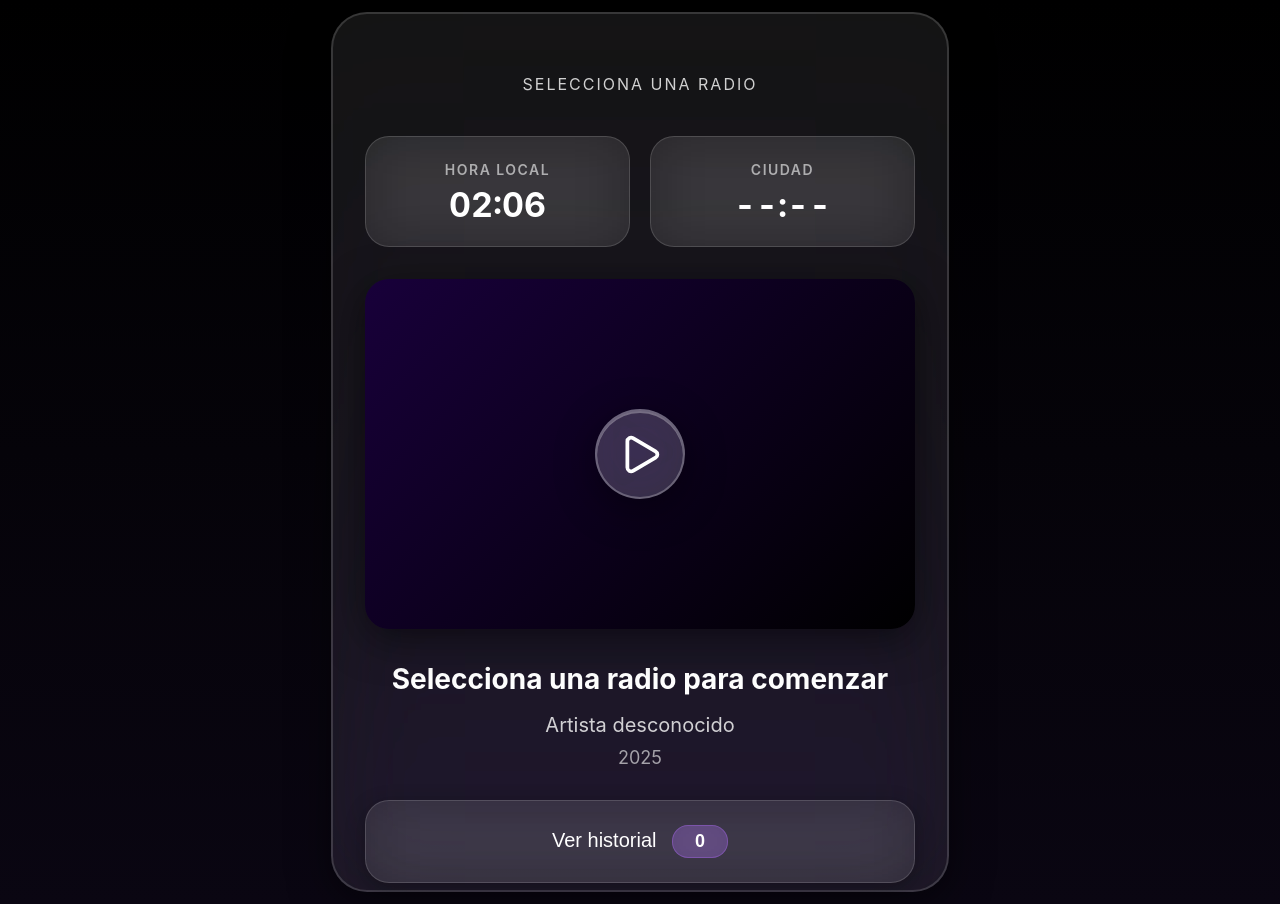
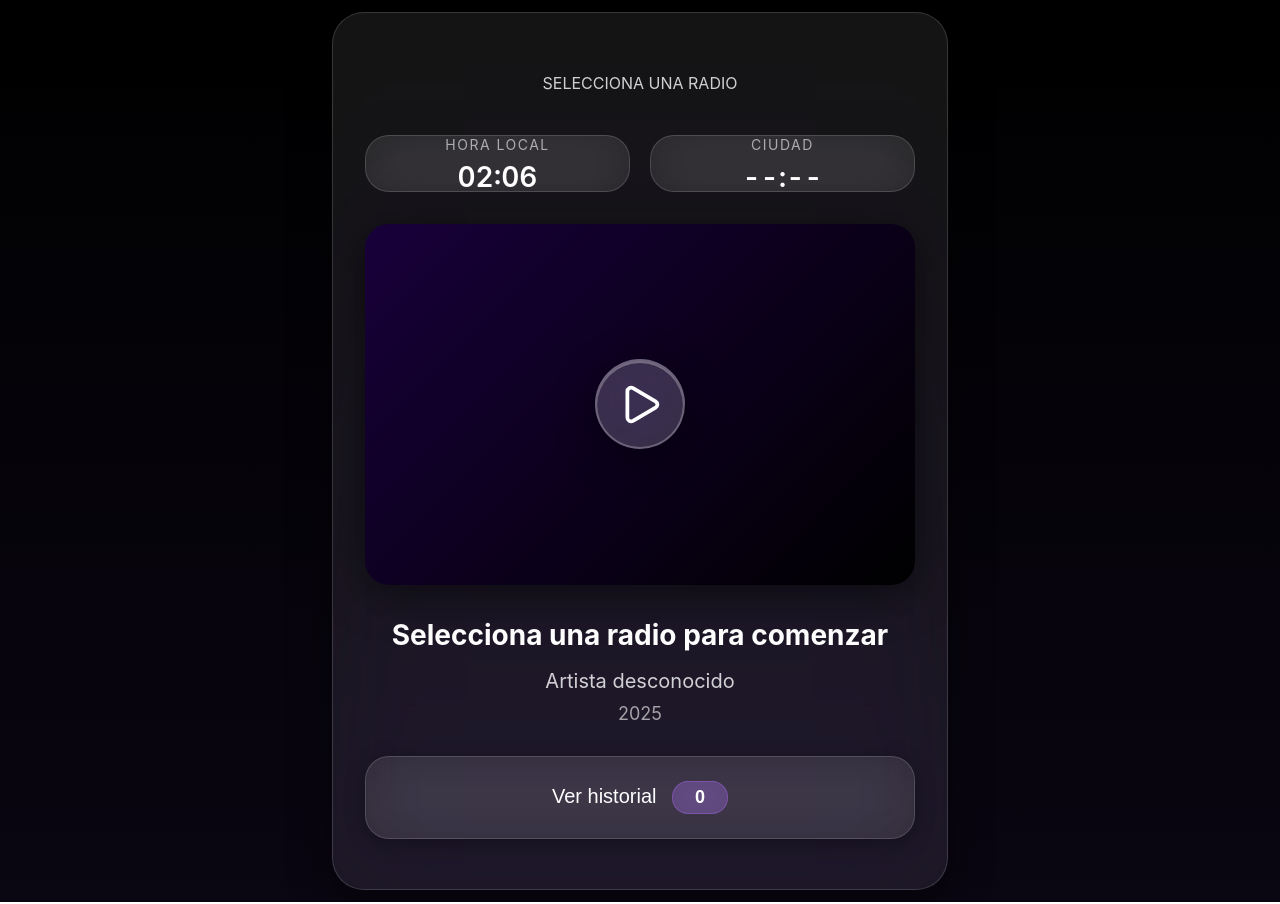
Before and after one commit to juanjorogado/random-radio, a React (Create React App) app: page / in a window 1280 px wide. Built offline with nearby package versions, Linux system fonts and the light colour scheme.

Commit message:
Auto-commit: Sun Dec 14 14:53:33 CET 2025

```diff
--- a/src/RadioApp.css
+++ b/src/RadioApp.css
@@ -40,10 +40,10 @@
   --marquee-height: 50px;
 
   /* Border Radius */
-  --radius-sm: 10px;
+  --radius-sm: 8px;
   --radius-md: 16px;
   --radius-lg: 24px;
-  --radius-xl: 36px; /* Bordes más redondeados */
+  --radius-xl: 32px; /* Bordes más redondeados */
   --radius-full: 50%;
 
   /* Shadows - UPDATED TO NEW PRIMARY COLOR */
@@ -87,7 +87,7 @@
    ==================================== */
 
 .radio-app {
-  min-height: 100vh;
+  min-height: 100%;
   background: var(--gradient-background);
   display: flex;
   align-items: center;
@@ -128,7 +128,7 @@
   box-shadow: var(--shadow-glass);
   backdrop-filter: blur(50px) saturate(200%); /* BLUR MÁS FUERTE (Liquid Glass) */
   -webkit-backdrop-filter: blur(50px) saturate(200%);
-  border: 2px solid var(--color-border); /* Borde más visible */
+  border: 1px solid var(--color-border); /* Borde menos visible */
   display: flex;
   flex-direction: column;
   gap: var(--space-2xl); /* Mayor espacio entre secciones */
@@ -149,7 +149,6 @@
   font-size: var(--font-size-sm); /* Tamaño subido */
   font-weight: var(--font-weight-regular);
   text-transform: uppercase;
-  letter-spacing: 2px; /* Mayor espaciado */
   flex-shrink: 0;
 }
 
@@ -168,7 +167,7 @@
 .clock-item {
   background: var(--color-glass);
   border-radius: var(--radius-lg);
-  padding: var(--space-xl); /* Mayor padding */
+  padding: var(--space-l);
   text-align: center;
   backdrop-filter: blur(30px);
   -webkit-backdrop-filter: blur(30px);
@@ -184,15 +183,15 @@
 .clock-label-top {
   font-size: var(--font-size-xs); /* Tamaño subido */
   color: var(--color-text-tertiary);
-  font-weight: var(--font-weight-semibold);
+  font-weight: var(--font-weight-regular);
   text-transform: uppercase;
   letter-spacing: 1.5px;
   margin-bottom: var(--space-sm); /* Mayor espacio */
 }
 
 .clock-time-large {
-  font-size: var(--font-size-3xl); /* TAMAÑO MUY GRANDE */
-  font-weight: var(--font-weight-bold);
+  font-size: var(--font-size-2xl); /* TAMAÑO MUY GRANDE */
+  font-weight: var(--font-weight-semibold);
   color: var(--color-text-primary);
   line-height: 1;
   font-variant-numeric: tabular-nums;
```
